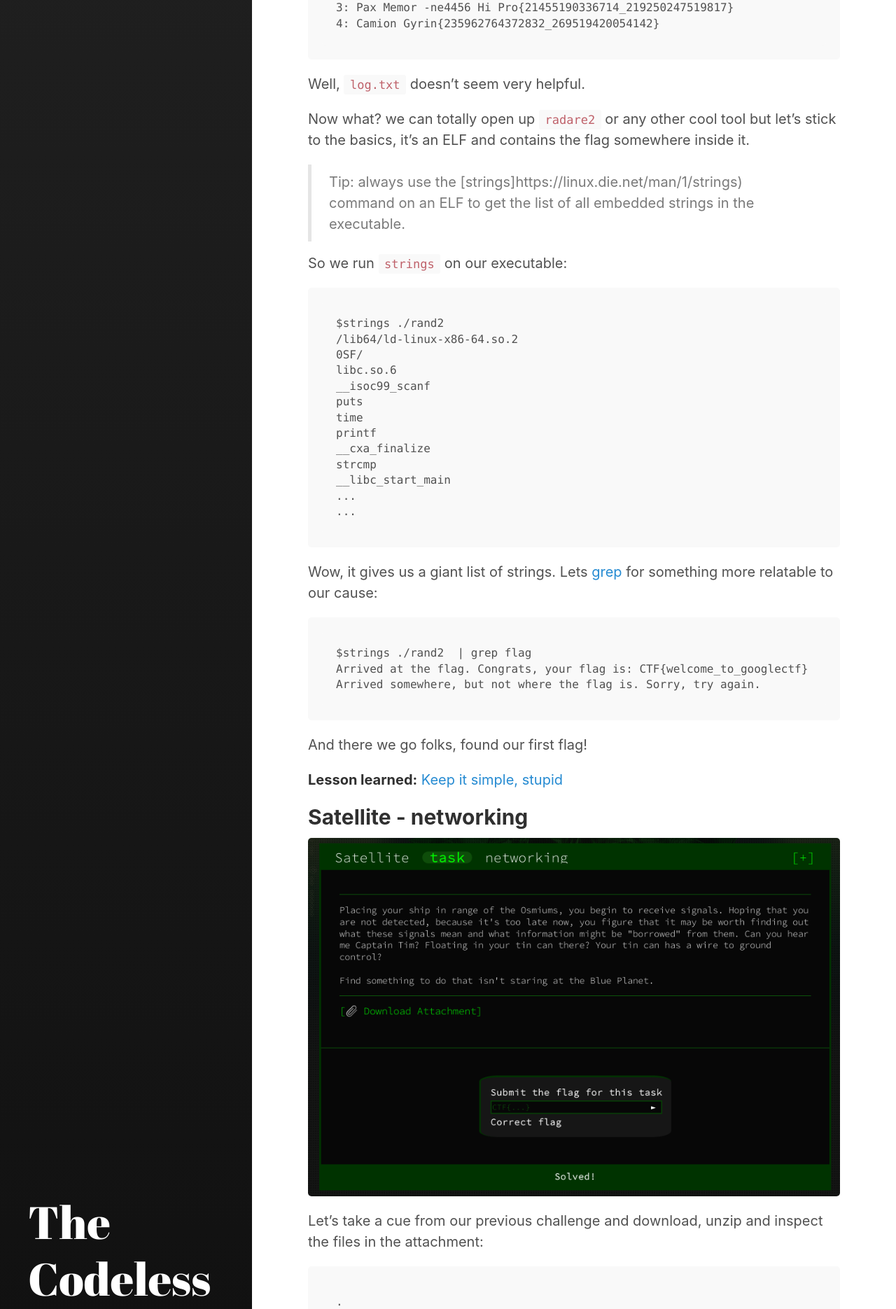
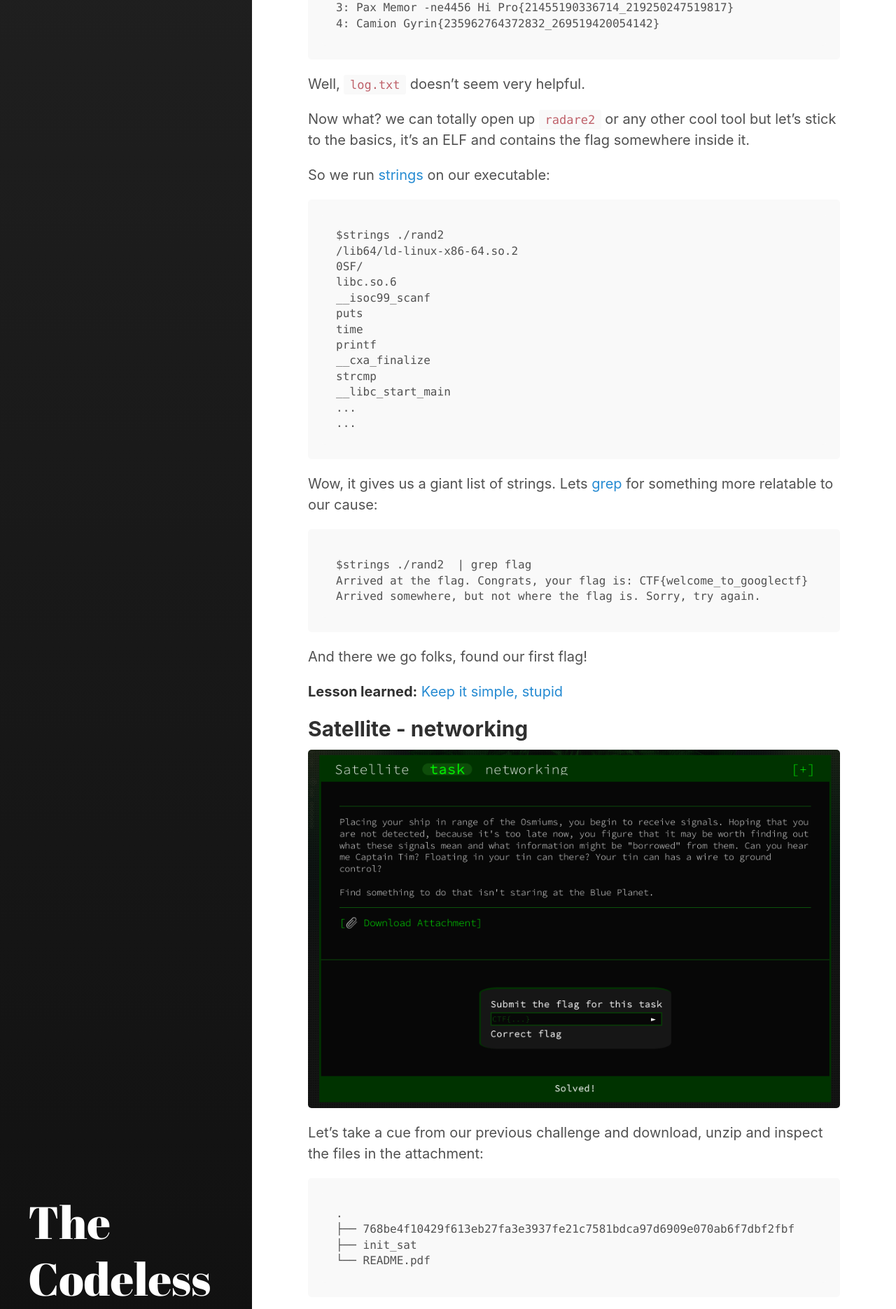
Before and after one commit to amar-laksh/amar-laksh.github.io, a Jekyll site: the page built from _posts/2019-06-29-Google-CTF-Writeups.md, in a window 1280 px wide. Shown: the part 2699-4569 px from the top of the page at 70% size. Built offline with Jekyll 4.4.1, drawn with Linux system fonts in a browser that asks for light colours.

Commit message:
FIX:link error ctf

````diff
--- a/_posts/2019-06-29-Google-CTF-Writeups.md
+++ b/_posts/2019-06-29-Google-CTF-Writeups.md
@@ -75,9 +75,7 @@ Well,  `log.txt` doesn't seem very helpful.
 
 Now what? we can totally open up `radare2` or any other cool tool but let's stick to the basics, it's an ELF and contains the flag somewhere inside it.
 
-> Tip: always use the [strings]https://linux.die.net/man/1/strings) command on an ELF to get the list of all embedded strings in the executable.
-
-So we run `strings` on our executable:
+So we run [strings](https://linux.die.net/man/1/strings)  on our executable:
 ```
 $strings ./rand2
 /lib64/ld-linux-x86-64.so.2
````
